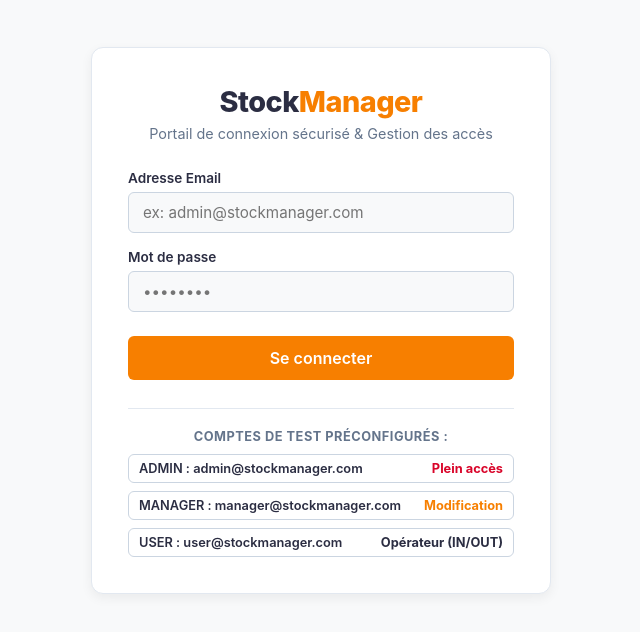
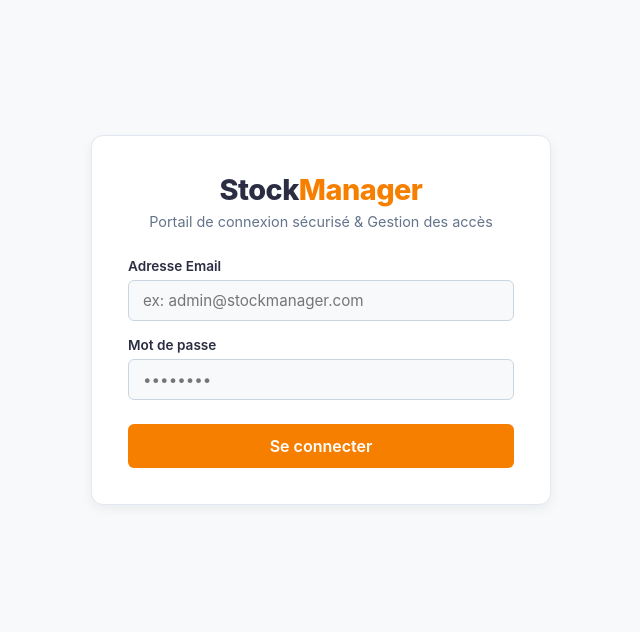
Before and after one commit to JTECH07/stock-manager, a React (Vite) app in the folder stockManager/client/: page /#/login in a window 1280 px wide. Shown: the top 632 px of the page, without its empty margins (319-959 px from the left). Built offline with nearby package versions, Linux system fonts and the light colour scheme; the HTML template or start-up script is replaced by a standard one.

Commit message:
feat: add FCFA currency formatting and quick login demo accounts

```diff
--- a/stockManager/client/src/features/auth/login.page.tsx
+++ b/stockManager/client/src/features/auth/login.page.tsx
@@ -160,7 +160,7 @@ export const LoginPage = () => {
         </form>
 
         {/* Comptes de test rapides */}
-        <div
+        {/* <div
           style={{
             marginTop: '28px',
             paddingTop: '20px',
@@ -203,13 +203,13 @@ export const LoginPage = () => {
             <Button
               variant="outline"
               style={{ padding: '6px 10px', fontSize: '0.8rem', justifyContent: 'space-between' }}
-              onClick={() => handleQuickLogin('user@stockmanager.com', 'user123')}
+              onClick={() => handleQuickLogin('magasinier@stockmanager.com', 'magasinier123')}
             >
-              <span>USER : user@stockmanager.com</span>
+              <span>MAGASINIER : magasinier@stockmanager.com</span>
               <span style={{ fontWeight: 700, color: '#2B2D42' }}>Opérateur (IN/OUT)</span>
             </Button>
           </div>
-        </div>
+        </div> */}
       </div>
     </div>
   );
```
